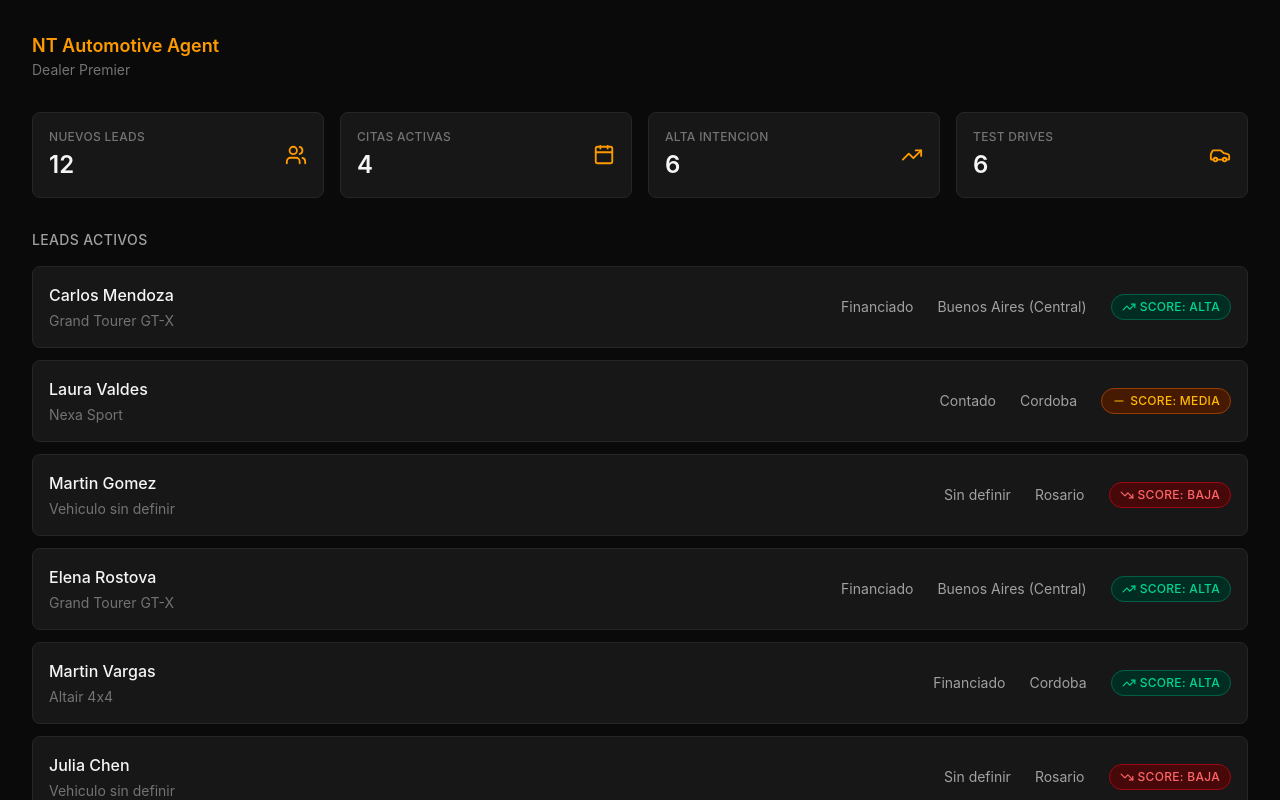
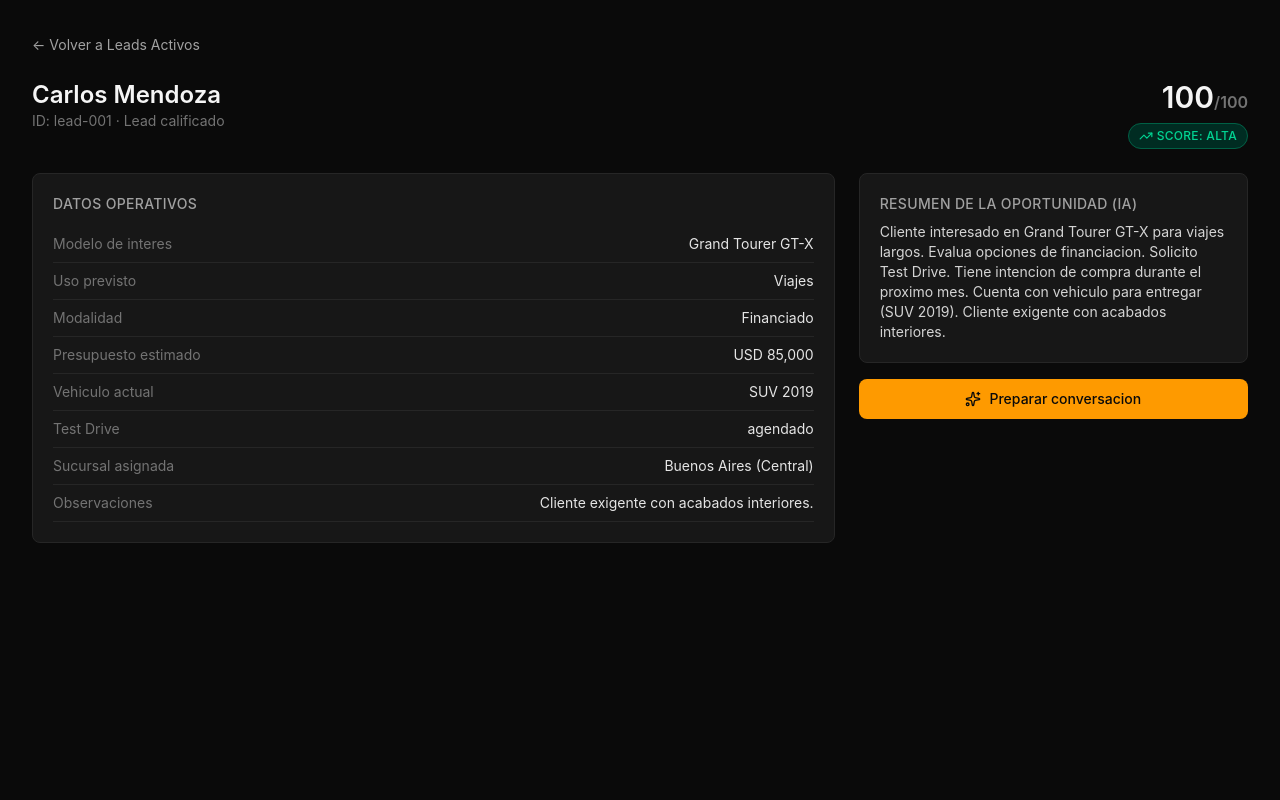
Before and after one commit to ntolaba89-cmd/nt-automotive-agent, a React (Vite) app: page / in a window 1280 px wide. Both pictures are taken after a click on the button 640 px from the left and 307 px from the top of the page. Shown: the top 800 px of the page. Built offline with nearby package versions, Linux system fonts and the light colour scheme.

Commit message:
feat: ficha de detalle de lead con resumen IA y preparar conversacion

```diff
--- a/src/App.tsx
+++ b/src/App.tsx
@@ -1,3 +1,4 @@
+import { useState } from 'react'
 import { Users, Calendar, TrendingUp, Car } from 'lucide-react'
 import { mockLeads } from './mocks/leads'
 import { mockAppointments } from './mocks/appointments'
@@ -6,8 +7,26 @@ import { mockBranches } from './mocks/branches'
 import { calculateDashboardMetrics } from './core/logic'
 import { KpiCard } from './core/components/KpiCard'
 import { LeadRow } from './core/components/LeadRow'
+import { LeadDetail } from './core/components/LeadDetail'
 
 function App() {
+  const [selectedLeadId, setSelectedLeadId] = useState<string | null>(null)
+
+  const selectedLead = mockLeads.find((lead) => lead.id === selectedLeadId)
+
+  if (selectedLead) {
+    const vehicle = mockVehicles.find((v) => v.id === selectedLead.interestVehicleId)
+    const branch = mockBranches.find((b) => b.id === selectedLead.branchId)
+    return (
+      <LeadDetail
+        lead={selectedLead}
+        vehicle={vehicle}
+        branch={branch}
+        onBack={() => setSelectedLeadId(null)}
+      />
+    )
+  }
+
   const metrics = calculateDashboardMetrics(mockLeads, mockAppointments)
 
   return (
@@ -42,7 +61,13 @@ function App() {
           const vehicle = mockVehicles.find((v) => v.id === lead.interestVehicleId)
           const branch = mockBranches.find((b) => b.id === lead.branchId)
           return (
-            <LeadRow key={lead.id} lead={lead} vehicle={vehicle} branch={branch} />
+            <LeadRow
+              key={lead.id}
+              lead={lead}
+              vehicle={vehicle}
+              branch={branch}
+              onClick={() => setSelectedLeadId(lead.id)}
+            />
           )
         })}
       </div>
--- /dev/null
+++ b/src/core/components/LeadDetail.tsx
@@ -0,0 +1,171 @@
+import { useState } from 'react'
+import { Sparkles, Copy, Check } from 'lucide-react'
+import type { Lead } from '../types/lead'
+import type { Vehicle } from '../types/vehicle'
+import type { Branch } from '../types/branch'
+import {
+  scoreLead,
+  buildOpportunitySummary,
+  buildConversationOpener,
+  NO_AUTO_SEND_DISCLAIMER,
+} from '../logic'
+import { LeadScoreBadge } from './LeadScoreBadge'
+
+interface LeadDetailProps {
+  lead: Lead
+  vehicle?: Vehicle
+  branch?: Branch
+  onBack: () => void
+}
+
+const MODALITY_LABELS: Record<string, string> = {
+  contado: 'Contado',
+  financiado: 'Financiado',
+  plan_ahorro: 'Plan de ahorro',
+  sin_definir: 'Sin definir',
+}
+
+const USE_LABELS: Record<string, string> = {
+  familiar: 'Familiar',
+  trabajo: 'Trabajo',
+  ciudad: 'Ciudad',
+  viajes: 'Viajes',
+  mixto: 'Mixto',
+}
+
+function DataRow({ label, value }: { label: string; value: string }) {
+  return (
+    <div className="flex items-center justify-between border-b border-neutral-800 py-2 text-sm">
+      <span className="text-neutral-500">{label}</span>
+      <span className="text-neutral-200">{value}</span>
+    </div>
+  )
+}
+
+export function LeadDetail({ lead, vehicle, branch, onBack }: LeadDetailProps) {
+  const [showOpener, setShowOpener] = useState(false)
+  const [copied, setCopied] = useState(false)
+
+  const { score, classification } = scoreLead(lead)
+  const summary = buildOpportunitySummary(lead, vehicle)
+  const opener = buildConversationOpener(lead, vehicle)
+
+  const handleCopy = async () => {
+    await navigator.clipboard.writeText(opener)
+    setCopied(true)
+    setTimeout(() => setCopied(false), 2000)
+  }
+
+  return (
+    <div className="min-h-screen bg-neutral-950 p-8">
+      <button
+        type="button"
+        onClick={onBack}
+        className="mb-6 text-sm text-neutral-400 hover:text-neutral-200"
+      >
+        ← Volver a Leads Activos
+      </button>
+
+      <div className="mb-6 flex items-start justify-between">
+        <div>
+          <h1 className="text-2xl font-semibold text-neutral-100">
+            {lead.firstName} {lead.lastName}
+          </h1>
+          <p className="text-sm text-neutral-500">
+            ID: {lead.id} · Lead calificado
+          </p>
+        </div>
+        <div className="flex flex-col items-end gap-2">
+          <span className="text-3xl font-semibold text-neutral-100">
+            {score}
+            <span className="text-base text-neutral-500">/100</span>
+          </span>
+          <LeadScoreBadge classification={classification} />
+        </div>
+      </div>
+
+      <div className="grid grid-cols-1 gap-6 lg:grid-cols-3">
+        <div className="lg:col-span-2 rounded-lg border border-neutral-800 bg-neutral-900 p-5">
+          <h2 className="mb-3 text-sm font-medium uppercase tracking-wide text-neutral-400">
+            Datos Operativos
+          </h2>
+          <DataRow
+            label="Modelo de interes"
+            value={vehicle ? vehicle.name : 'Sin definir'}
+          />
+          <DataRow
+            label="Uso previsto"
+            value={lead.intendedUse ? USE_LABELS[lead.intendedUse] : 'Sin definir'}
+          />
+          <DataRow
+            label="Modalidad"
+            value={
+              lead.purchaseModality
+                ? MODALITY_LABELS[lead.purchaseModality]
+                : 'Sin definir'
+            }
+          />
+          <DataRow
+            label="Presupuesto estimado"
+            value={
+              lead.budgetUsd ? `USD ${lead.budgetUsd.toLocaleString()}` : 'Sin definir'
+            }
+          />
+          <DataRow
+            label="Vehiculo actual"
+            value={lead.currentVehicle?.description ?? 'No informa'}
+          />
+          <DataRow
+            label="Test Drive"
+            value={lead.testDrive?.status ?? 'No solicitado'}
+          />
+          <DataRow label="Sucursal asignada" value={branch ? branch.name : 'Sin definir'} />
+          <DataRow
+            label="Observaciones"
+            value={lead.observations ?? 'Sin observaciones'}
+          />
+        </div>
+
+        <div className="flex flex-col gap-4">
+          <div className="rounded-lg border border-neutral-800 bg-neutral-900 p-5">
+            <h2 className="mb-2 text-sm font-medium uppercase tracking-wide text-neutral-400">
+              Resumen de la Oportunidad (IA)
+            </h2>
+            <p className="text-sm text-neutral-300">{summary}</p>
+          </div>
+
+          <button
+            type="button"
+            onClick={() => setShowOpener(true)}
+            className="flex items-center justify-center gap-2 rounded-lg bg-amber-500 py-2.5 text-sm font-medium text-neutral-950 transition-colors hover:bg-amber-400"
+          >
+            <Sparkles size={16} />
+            Preparar conversacion
+          </button>
+
+          {showOpener && (
+            <div className="rounded-lg border border-neutral-800 bg-neutral-900 p-5">
+              <h2 className="mb-2 text-sm font-medium uppercase tracking-wide text-neutral-400">
+                Preparar Conversacion
+              </h2>
+              <p className="mb-3 rounded-md bg-neutral-950 p-3 text-sm text-neutral-200">
+                {opener}
+              </p>
+              <p className="mb-3 text-xs text-neutral-500">
+                {NO_AUTO_SEND_DISCLAIMER}
+              </p>
+              <button
+                type="button"
+                onClick={handleCopy}
+                className="flex w-full items-center justify-center gap-2 rounded-md border border-neutral-700 py-2 text-sm text-neutral-200 hover:bg-neutral-800"
+              >
+                {copied ? <Check size={14} /> : <Copy size={14} />}
+                {copied ? 'Copiado' : 'Copiar mensaje'}
+              </button>
+            </div>
+          )}
+        </div>
+      </div>
+    </div>
+  )
+}
```
